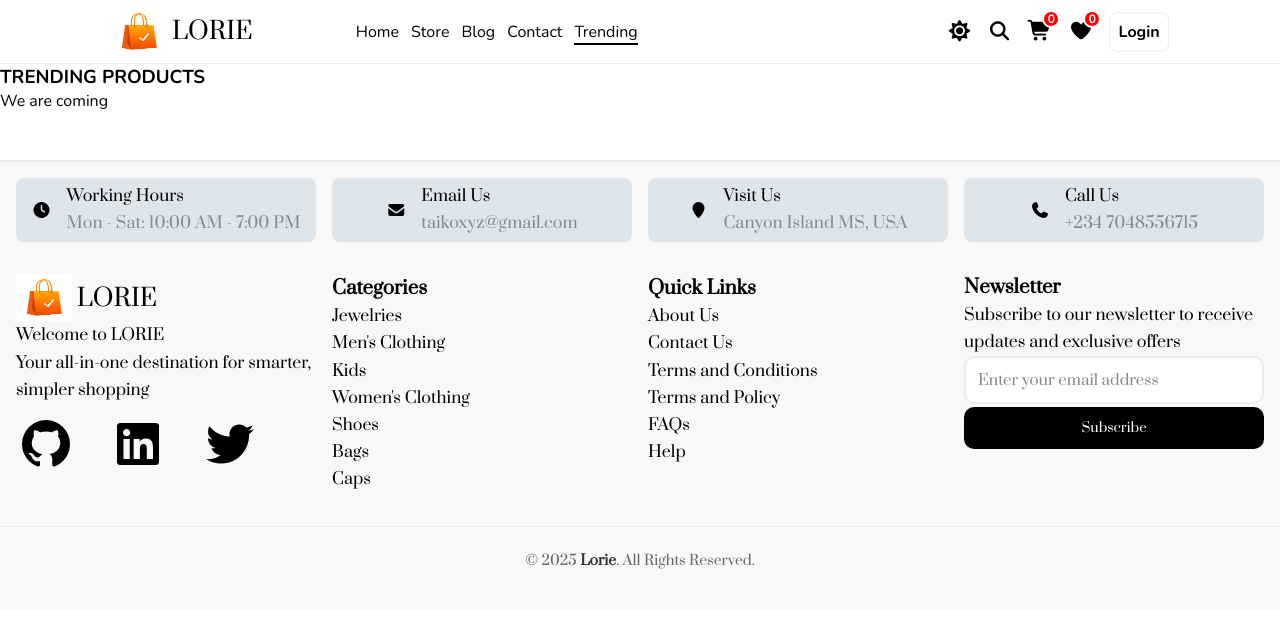
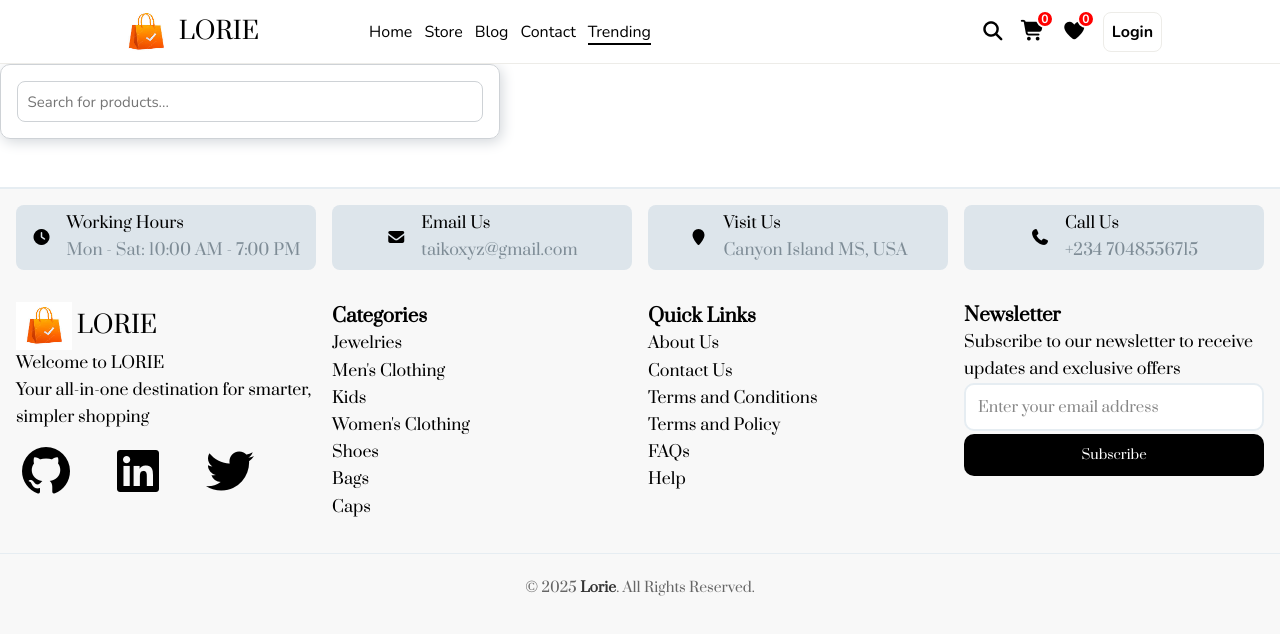
Before and after one commit to agdaniel10/Lorie-Store-E-commerce-Site, a React (Vite) app: page /trending in a window 1280 px wide. Shown: the top 634 px of the page. Built offline with nearby package versions, Linux system fonts and the light colour scheme.

Commit message:
more updates done

```diff
--- a/src/Components/EmptyCartDisplay.jsx
+++ b/src/Components/EmptyCartDisplay.jsx
@@ -1,8 +1,14 @@
 import React from "react";
 import emptyCart from './Images/empty-Cart.jpg'
 import './EmptyCartDisplay.css'
+import { useNavigate } from "react-router-dom";
+function EmptyCartDisplay () {
 
-function EmptyCartDisplay () {
+    const navigate = useNavigate()
+
+    const handleDiscoverProducts = () => {
+        navigate('/Store')
+    }
 
     return (
         <div className="empty-cart-container">
@@ -10,7 +16,7 @@ function EmptyCartDisplay () {
                 <img src={emptyCart} alt="empy-cart-image" />
                 <h1>Your cart is feeling lonely</h1>
                 <p>Looks like you haven't added anything yet. Lets find something amazing!</p>
-                <button>Discover Products</button>
+                <button onClick={handleDiscoverProducts}>Discover Products</button>
             </div>
 
         </div>
--- a/src/Components/Header.jsx
+++ b/src/Components/Header.jsx
@@ -5,6 +5,7 @@ import { useNavigate } from 'react-router-dom';
 import './Header.css';
 import { FavoriteContext } from './FavoriteContext';
 import { CartContext } from './CartContext';
+import Search from './Search';
 
 function Header() {
   const [click, setClick] = useState(false);
@@ -12,6 +13,10 @@ function Header() {
   const { cartCount } = useContext(CartContext)
 
   const handleClick = () => setClick(!click);
+
+  const showSearch = () => {
+    click ? <Search /> : ''
+  }
 
   const navigate = useNavigate();
 
@@ -68,8 +73,7 @@ function Header() {
 
         <div className="list-icons">
           <ul>
-            <li><i className="fa-solid fa-sun"></i></li>
-            <li><i className="fa-solid fa-magnifying-glass"></i></li>
+            <li><i className="fa-solid fa-magnifying-glass" onClick={() => showSearch()}></i></li>
             <li>
               <div className='cart-container'>
                 <span className='cart-icon' onClick={() => navigate("/CartPage")}>
--- /dev/null
+++ b/src/Components/Search.css
@@ -0,0 +1,78 @@
+.search-container {
+    max-width: 500px;
+    width: 100%;
+    border: 1px solid #ced2d6;
+    border-radius: 10px;
+    padding: 1rem;
+    box-shadow: 2px 3px 14px #d3d7db;
+    z-index: 1000;
+}
+
+.search-delete-container {
+    display: flex;
+    justify-content: center;
+    align-items: center;
+    gap: 1rem;
+}
+
+.search-input {
+    outline: none;
+    border: 1px solid #ced2d6;
+    padding: .6rem;
+    border-radius: 8px;
+    font-family: 'Nunito', sans-serif;
+    color: #232526;
+    font-size: 15px;
+    width: 100%;
+}
+
+.search-delete-container button {
+    background-color: transparent;
+    border: none;
+    font-size: larger;
+    display: none;
+}
+
+.search-delete-container.open input {
+    width: 92%;
+}
+
+.search-delete-container.open button {
+    display: block;
+}
+
+.search-results {
+    margin-top: 1rem;
+    max-height: 300px;
+    overflow-y: scroll;
+}
+
+.filtered-image {
+    max-width: 40px;
+    width: 100%;
+    border: 1px solid #d3d7db;
+    border-radius: 5px;
+}
+
+.filtered-image img {
+    max-width: 40px;
+    width: 100%;
+    border-radius: 5px;
+    height: auto;
+    object-fit: cover;
+}
+
+.filtered-product-general-div {
+    display: flex;
+    gap: 10px;
+    margin-bottom: 1rem;
+}
+
+.product-name {
+    font-size: 20px;
+    font-weight: 700;
+}
+
+.product-description {
+    color: #424247;
+}
--- /dev/null
+++ b/src/Components/Search.jsx
@@ -0,0 +1,83 @@
+import React, { useState } from "react";
+import { useNavigate } from "react-router-dom";
+import { products } from './data/Products';
+import "./Search.css"
+
+
+function Search () {
+
+    const [input, setInput] = useState('')
+    const [click, setClick] = useState(false)
+
+    const navigate = useNavigate()
+
+    const handleInputChange = (e) => {
+        setInput(e.target.value);
+    }
+
+    const handleClearInput = () => {
+        setInput('')
+    }
+
+    const filteredProducts = products.filter((item) =>
+        item.name.toLowerCase().includes(input.toLocaleLowerCase())
+    );
+
+    const handleSearchedItemDetails = (page) => {
+        navigate(`/product/${page.id}`)
+    }
+
+    const handleClick = () => [
+        setClick(!click)
+    ]
+
+
+    return (
+
+        <div className="search-container">
+
+            <div className= {`search-delete-container ${input ? 'open' : ''}`}>
+                <input
+                type="text"
+                value={input}
+                onChange={(e) => handleInputChange(e)}
+                className="search-input"
+                placeholder="Search for products..."
+                />
+                <button onClick={handleClearInput}><i className="fa-solid fa-x"></i></button>
+            </div>
+
+
+            {input && (
+                <div className="search-results">
+                    {filteredProducts.length > 0 ? (
+                        filteredProducts.map((product, index) => (
+                            <>
+
+                            <div
+                            className="filtered-product-general-div"
+                            onClick={() => handleSearchedItemDetails(product)}
+                            style={{ cursor: 'pointer'}}
+                            >
+                                <div className="filtered-image">
+                                    <img src={product.image} alt={product.name} />
+                                </div>
+                                <div className="filtered-image-details">
+                                    <h4 className="product-name">{product.name}</h4>
+                                    <p key={index} className="product-decription ">{product.description}</p>
+                                </div>
+                            </div>
+                            </>
+
+                        ))
+                    ): (
+                        <p>No product found</p>
+                    )}
+                </div>
+            )}
+
+        </div>
+    )
+}
+
+export default Search;
--- a/src/Components/Trending.jsx
+++ b/src/Components/Trending.jsx
@@ -1,14 +1,18 @@
 import EmptyFavorite from "./EmptyFavorite"
+import Search from "./Search"
 
 
 function Trending() {
 
     return (
         <div className="Container-Trending">
-            <h3>TRENDING PRODUCTS</h3>
+            {/* <h3>TRENDING PRODUCTS</h3>
             <div>
                 <p>We are coming</p>
-            </div>
+            </div> */}
+
+            < Search />
+
 
         </div>
     )
```
